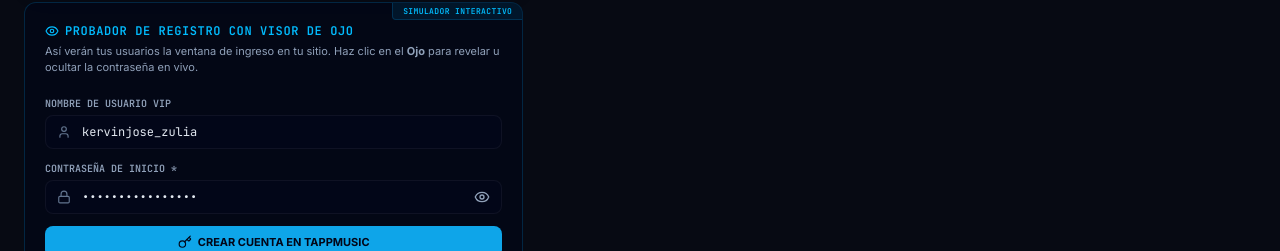
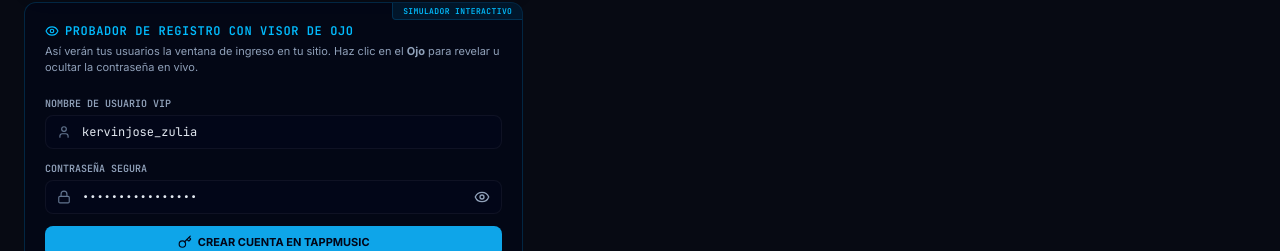
Before and after one commit to kervinjose022-art/www.tappmusic.com, a React (Vite) app: page / in a window 1280 px wide. Shown: the part 1967-2218 px from the top of the page. Built offline with nearby package versions, Linux system fonts and the light colour scheme.

Commit message:
feat(registration): update label and style for password field
Add SPDX license header and refine the registration password input component for better UX and consistency.

```diff
--- a/src/components/RegistrationSimulator.tsx
+++ b/src/components/RegistrationSimulator.tsx
@@ -1,3 +1,8 @@
+/**
+ * @license
+ * SPDX-License-Identifier: Apache-2.0
+ */
+
 import React, { useState } from 'react';
 import { Eye, EyeOff, Lock, User, Key, Check, HelpCircle } from 'lucide-react';
 
@@ -53,17 +58,17 @@ export function RegistrationSimulator() {
 
         {/* Dynamic Password Box matching the requested eye visibility toggle */}
         <div className="space-y-1 relative">
-          <label className="text-[10px] uppercase font-mono text-slate-400 font-bold block text-slate-300">Contraseña de Inicio *</label>
+          <label className="text-[10px] uppercase font-mono text-slate-400 font-bold block">Contraseña Segura</label>
           <div className="relative">
-            <span className="absolute inset-y-0 left-0 pl-3 flex items-center pointer-events-none text-slate-400">
-              <Lock className="h-3.5 w-3.5 text-slate-500" />
+            <span className="absolute inset-y-0 left-0 pl-3 flex items-center pointer-events-none text-slate-500">
+              <Lock className="h-3.5 w-3.5" />
             </span>
             <input
               type={showPassword ? 'text' : 'password'}
               required
               value={password}
               onChange={(e) => setPassword(e.target.value)}
-              placeholder="Crea una contraseña..."
+              placeholder="Crea tu contraseña..."
               className="w-full bg-slate-950 border border-white/5 rounded-lg py-2 pl-9 pr-10 text-xs text-slate-200 outline-none focus:border-sky-500/40 transition-all font-mono"
             />
             {/* Eye toggle button */}
@@ -110,4 +115,4 @@ export function RegistrationSimulator() {
       </div>
     </div>
   );
-                  }
+}
```
